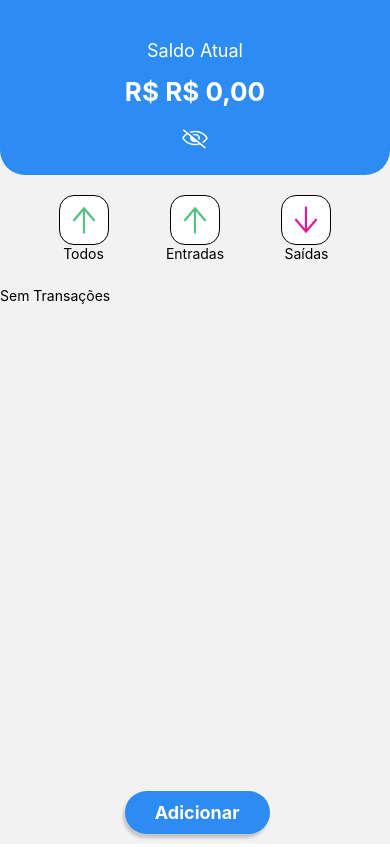
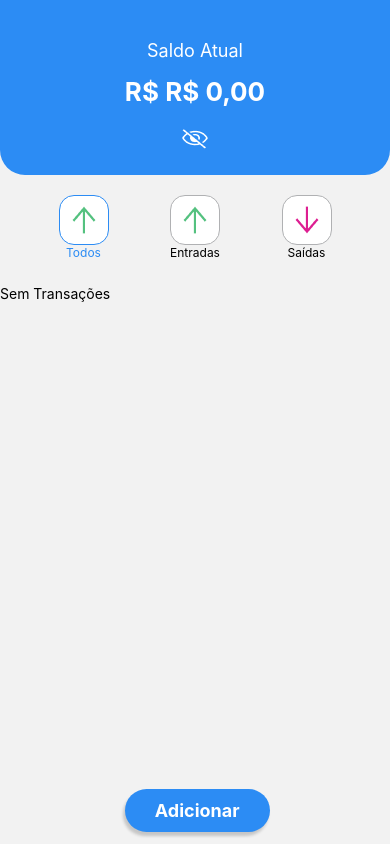
Before and after one commit to luan-rodrigues1/financial-control-mobile, a React Native app: screen /Home in a window 390 px wide. Built offline with nearby package versions, Linux system fonts and the light colour scheme.

Commit message:
fix: adjust button colors when clicked

```diff
--- a/src/components/FormModal/index.tsx
+++ b/src/components/FormModal/index.tsx
@@ -38,13 +38,13 @@ const FormModal = () => {
                         <Text style={styles.LabelText}>Tipo</Text>
                     </View>
                     <View style={styles.typeBoxButton}>
-                        <TouchableOpacity style={styles.inputType} onPress={() => setTransactionType("Entrada")}>
-                            <Text style={styles.LabelText}>Entrada</Text>
-                            <View style={styles.typeBall}/>
+                        <TouchableOpacity style={transactionType === "Entrada" ? styles.inputTypeActivated : styles.inputType} onPress={() => setTransactionType("Entrada")}>
+                            <Text style={transactionType === "Entrada" ? styles.LabelTextTypeActivated : styles.LabelTextType}>Entrada</Text>
+                            <View style={transactionType === "Entrada" ? styles.typeBallActivated : styles.typeBall}/>
                         </TouchableOpacity>
-                        <TouchableOpacity style={styles.inputType} onPress={() => setTransactionType("Despesa")}>
-                            <Text style={styles.LabelText}>Despesa</Text>
-                            <View style={styles.typeBall}/>
+                        <TouchableOpacity style={transactionType !== "Entrada" ? styles.inputTypeActivated : styles.inputType} onPress={() => setTransactionType("Despesa")}>
+                            <Text style={transactionType !== "Entrada" ? styles.LabelTextTypeActivated : styles.LabelTextType}>Despesa</Text>
+                            <View style={transactionType !== "Entrada" ? styles.typeBallActivated : styles.typeBall}/>
                         </TouchableOpacity>
                     </View>
                     <TouchableOpacity style={styles.ButtonAddForm} onPress={() => {setListTransaction([...listTransaction, {
--- a/src/components/FormModal/style.ts
+++ b/src/components/FormModal/style.ts
@@ -35,7 +35,19 @@ const styles = StyleSheet.create({
 
     LabelText: {
         fontSize: 16,
-        marginBottom: 3
+        marginBottom: 3,
+    },
+
+    LabelTextType: {
+        fontSize: 16,
+        marginBottom: 3,
+        color: "#707173"
+    },
+
+    LabelTextTypeActivated: {
+        fontSize: 16,
+        marginBottom: 3,
+        color: "#2C8CF4"
     },
 
     inputBox: {
@@ -65,7 +77,18 @@ const styles = StyleSheet.create({
     inputType: {
         width: 140,
         height: 60,
-        borderWidth: 1,
+        borderWidth: 1.5,
+        borderColor: "#b0b1b3",
+        borderRadius: 12,
+        justifyContent: "center",
+        alignItems: "center"
+    },
+
+    inputTypeActivated: {
+        width: 140,
+        height: 60,
+        borderWidth: 1.5,
+        borderColor: "#2C8CF4",
         borderRadius: 12,
         justifyContent: "center",
         alignItems: "center"
@@ -93,6 +116,18 @@ const styles = StyleSheet.create({
         height: 8,
         borderRadius: 50,
         borderWidth:2,
+        borderColor: "#b0b1b3",
+        position: "absolute",
+        left: "85%",
+        top: "15%"
+    },
+
+    typeBallActivated: {
+        width: 8,
+        height: 8,
+        borderRadius: 50,
+        borderWidth:2,
+        borderColor: "#2C8CF4",
         position: "absolute",
         left: "85%",
         top: "15%"
--- a/src/components/TotalMoney/index.tsx
+++ b/src/components/TotalMoney/index.tsx
@@ -15,7 +15,6 @@ const TotalMoney = () =>{
             <TouchableOpacity
                 onPress={() => visibilitySwitch()}>
                     <Image  source={balanceVisibility ? require("../../../assets/visibility.png") : require("../../../assets/visibilityoff.png")}/>
-                {/* <Image  source={require("../../../assets/visibilityoff.png")}/> */}
             </TouchableOpacity>
         </View>
     )
--- a/src/components/TransactionFilter/index.tsx
+++ b/src/components/TransactionFilter/index.tsx
@@ -5,39 +5,39 @@ import styles from "./style"
 
 const TransactionFilter = () =>{
 
-    const {typeFilterSwitch, setUsingFilter} = useContext(UserContext)
+    const {typeFilterSwitch, setUsingFilter, filterActivated, setFilterActivated} = useContext(UserContext)
 
     return (
         <View style={styles.filterContainer}>
             <View style={styles.boxFilter}>
                 <TouchableOpacity
-                style={styles.buttonFilter}
-                onPress={() => setUsingFilter(false)}>
+                    style={filterActivated === "Todos" ? styles.buttonFilterActivated : styles.buttonFilter}
+                    onPress={() => {setUsingFilter(false), setFilterActivated("Todos")}}>
                         <View>
                             <Image source={require("../../../assets/arrowGreen.png")}/>
                         </View>
                 </TouchableOpacity>
-            <Text>Todos</Text>
+                <Text style={filterActivated === "Todos" ? styles.textFilterActivated : styles.textFilter}>Todos</Text>
             </View>
             <View style={styles.boxFilter}>
                 <TouchableOpacity
-                style={styles.buttonFilter}
-                onPress={() => {typeFilterSwitch("Entrada"), setUsingFilter(true)}}>
+                    style={filterActivated === "Entradas" ? styles.buttonFilterActivated : styles.buttonFilter}
+                    onPress={() => {typeFilterSwitch("Entrada"), setUsingFilter(true), setFilterActivated("Entradas")}}>
                         <View>
                             <Image source={require("../../../assets/arrowGreen.png")}/>
                         </View>
                 </TouchableOpacity>
-            <Text>Entradas</Text>
+                <Text style={filterActivated === "Entradas" ? styles.textFilterActivated : styles.textFilter}>Entradas</Text>
             </View>
             <View style={styles.boxFilter}>
                 <TouchableOpacity
-                style={styles.buttonFilter}
-                onPress={() => {typeFilterSwitch("Despesa"), setUsingFilter(true)}}>
+                    style={filterActivated === "Saídas" ? styles.buttonFilterActivated : styles.buttonFilter}
+                    onPress={() => {typeFilterSwitch("Despesa"), setUsingFilter(true), setFilterActivated("Saídas")}}>
                         <View>
                             <Image source={require("../../../assets/arrowDown.png")}/>
                         </View>
                 </TouchableOpacity>
-            <Text>Saídas</Text>
+                <Text style={filterActivated === "Saídas" ? styles.textFilterActivated : styles.textFilter}>Saídas</Text>
             </View>
         </View>
     )
--- a/src/components/TransactionFilter/style.ts
+++ b/src/components/TransactionFilter/style.ts
@@ -18,13 +18,34 @@ const styles = StyleSheet.create({
     buttonFilter: {
         alignItems: "center",
         justifyContent: "center",
-        borderWidth: 1,
-        borderColor: "#000000",
+        borderWidth: 1.5,
+        borderColor: "#b0b1b3",
         width: 50,
         height: 50,
         borderRadius: 15,
         backgroundColor: "#ffffff"
+    },
+
+    buttonFilterActivated: {
+        alignItems: "center",
+        justifyContent: "center",
+        borderWidth: 1.5,
+        borderColor: "#2C8CF4",
+        width: 50,
+        height: 50,
+        borderRadius: 15,
+        backgroundColor: "#ffffff"
+    },
+
+    textFilter: {
+        fontSize: 12,
+    },
+
+    textFilterActivated: {
+        fontSize: 12,
+        color: "#2C8CF4"
     }
+
 
 
 })
--- a/src/contexts/UserContext/index.tsx
+++ b/src/contexts/UserContext/index.tsx
@@ -33,6 +33,8 @@ export interface IProfileContext {
     setUsingFilter: React.Dispatch<React.SetStateAction<boolean>>
     typeFilterSwitch: (id: string) => void
     balanceValueTotal: string
+    filterActivated: string
+    setFilterActivated: React.Dispatch<React.SetStateAction<string>>
 
 }
 
@@ -50,6 +52,7 @@ const UserProvider = ({children}:IProfileContextProps) => {
     const [listFiltred, setListFiltred] = useState<ITransaction[] | []>([])
     const [usingFilter, setUsingFilter] = useState<boolean>(false)
     const [balanceValueTotal, setBalanceValueTotal] = useState<string>("")
+    const [filterActivated, setFilterActivated] = useState<string>("Todos")
 
     const visibilitySwitch = () =>{
         if(balanceVisibility){
@@ -115,7 +118,9 @@ const UserProvider = ({children}:IProfileContextProps) => {
         usingFilter,
         setUsingFilter,
         typeFilterSwitch,
-        balanceValueTotal
+        balanceValueTotal,
+        filterActivated,
+        setFilterActivated
     }}>{children}</UserContext.Provider>
 
 }
```
Lines whose indentation alone changed are shown as unchanged.
